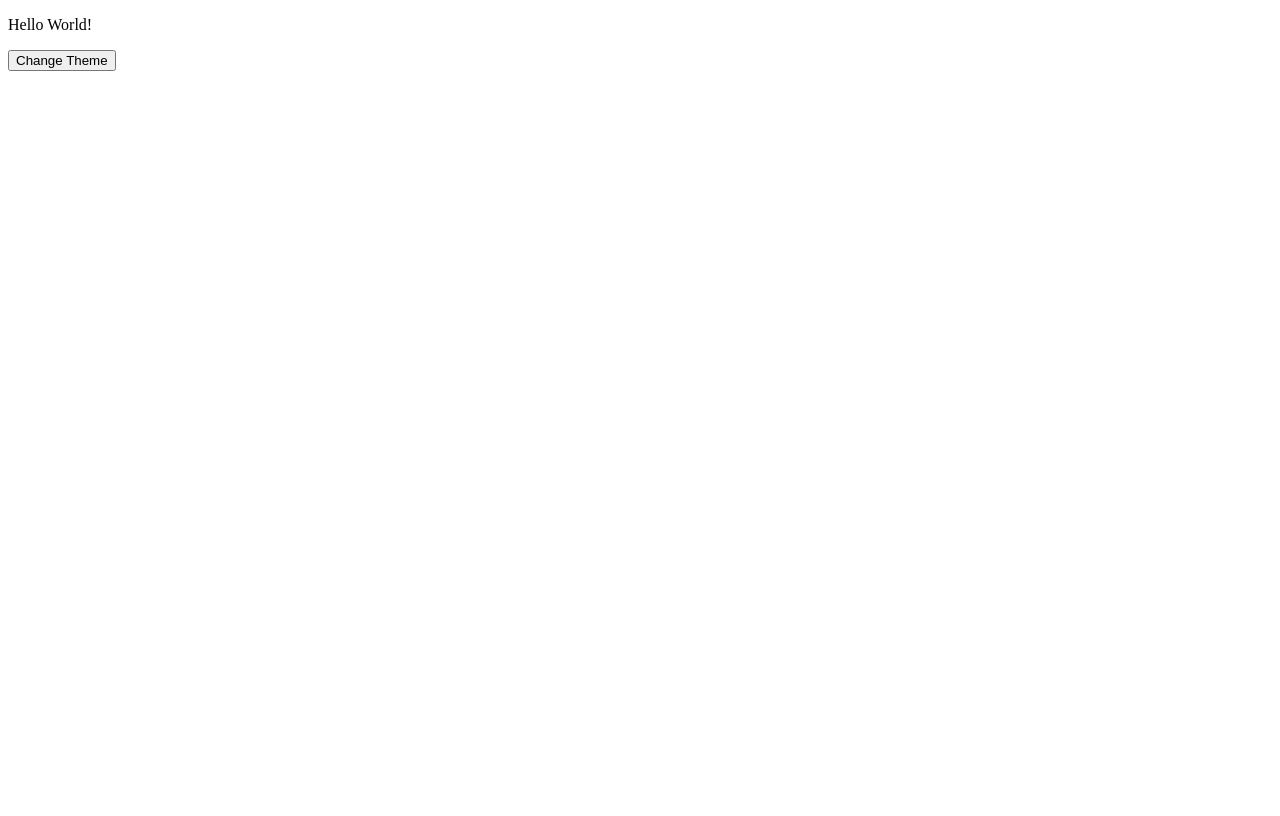
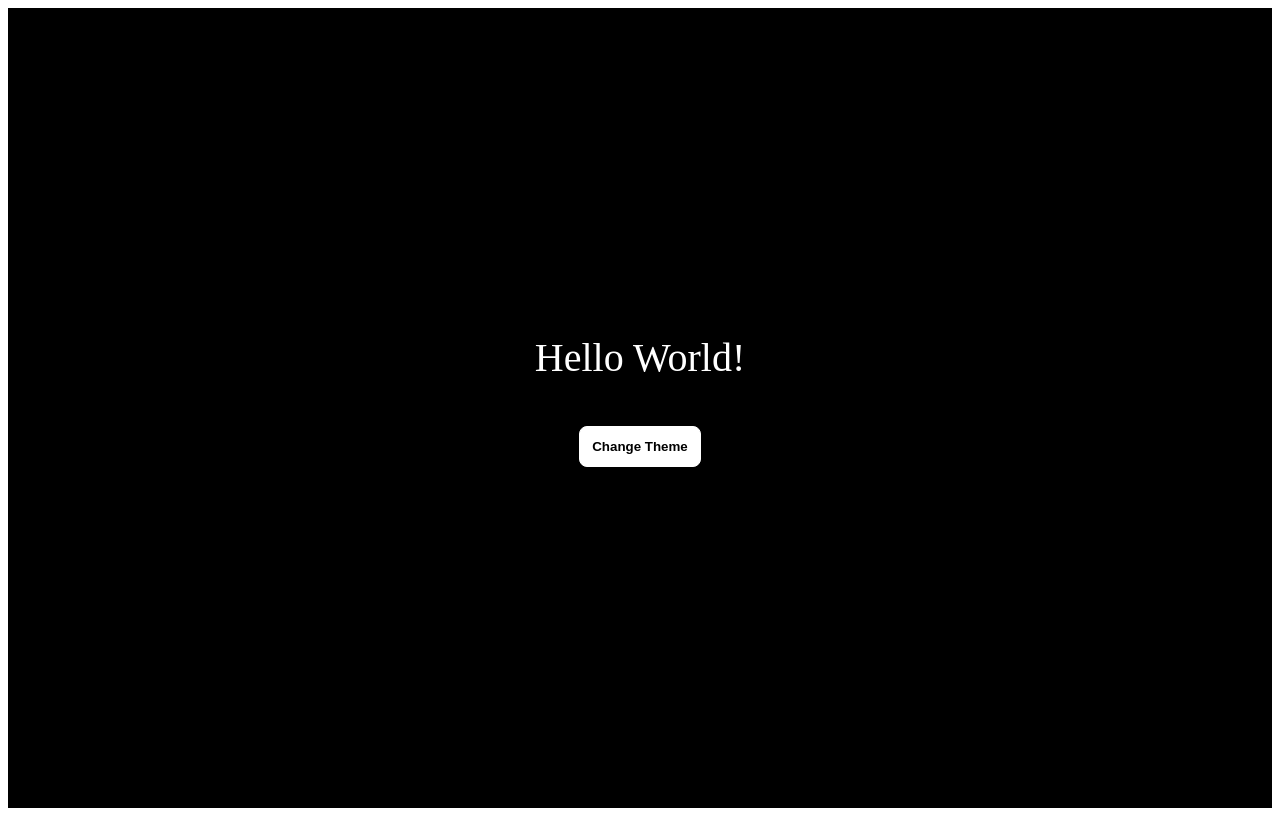
Before and after one commit to LaurenCummings/react-samples, a React (Vite) app: page / in a window 1280 px wide. Built offline with nearby package versions, Linux system fonts and the light colour scheme.

Commit message:
Added css

```diff
--- a/src/components/LightDarkMode.jsx
+++ b/src/components/LightDarkMode.jsx
@@ -9,7 +9,7 @@ function LightDarkMode() {
     }
 
     return (
-        <div className="light-dark-mode">
+        <div className="light-dark-mode" data-theme={theme}>
             <div className="container">
                 <p>Hello World!</p>
                 <button onClick={handleToggleTheme}>Change Theme</button>
--- a/src/css/LightDarkMode.css
+++ b/src/css/LightDarkMode.css
@@ -0,0 +1,48 @@
+:root {
+    --background: #ffffff;
+    --text-primary: #000;
+    --button-bg: #000;
+    --button-text: #ffffff;
+}
+
+[data-theme='dark'] {
+    --background: #000;
+    --text-primary: #ffffff;
+    --button-bg: #ffffff;
+    --button-text: #000;
+}
+
+.light-dark-mode {
+    background-color: var(--background);
+    height: 100vh;
+    display: flex;
+    flex-direction: column;
+    justify-content: center;
+    font-size: 20px;
+    transition: all .5s;
+}
+
+.light-dark-mode .container {
+    display: flex;
+    justify-content: center;
+    align-items: center;
+    flex-direction: column;
+    gap: 30px;
+}
+
+.light-dark-mode p {
+    color: var(--text-primary);
+    font-size: 40px;
+    margin: 0px;
+}
+
+.light-dark-mode button {
+    background-color: var(--button-bg);
+    border: 1px solid var(--button-bg);
+    color: var(--button-text);
+    margin: 15px 0px;
+    padding: 12px;
+    border-radius: 8px;
+    font-weight: 600;
+    cursor: pointer;
+}
```
